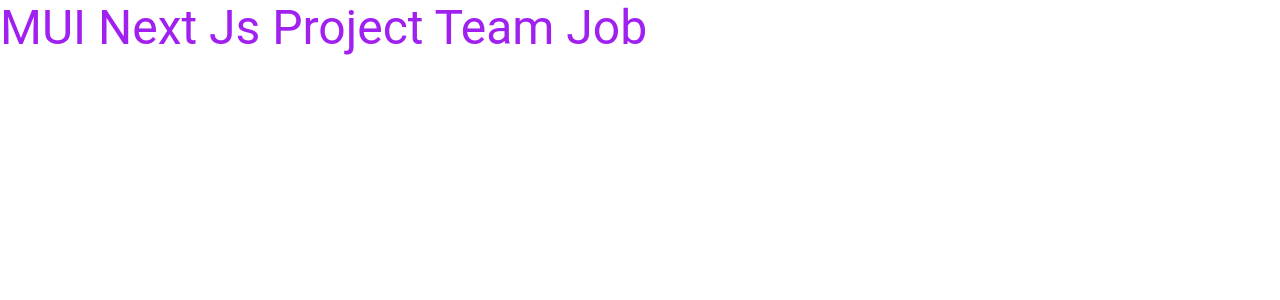
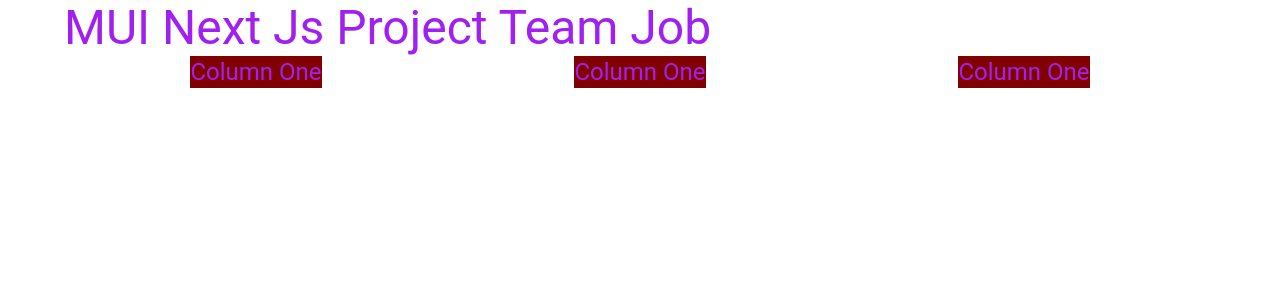
Before and after one commit to naqibiz/team-job-app, a Next.js app: page / in a window 1280 px wide. Shown: the top 300 px of the page. Built offline with nearby package versions, Linux system fonts and the light colour scheme.

Commit message:
fixed changes

```diff
--- a/src/Components/Home.js
+++ b/src/Components/Home.js
@@ -1,12 +1,37 @@
 import React from "react";
 import { theme } from "@/styles/theme";
-import { Typography } from "@mui/material";
+import { Box, Container, Grid, Typography } from "@mui/material";
 
 const HomePage = () => {
   return (
-    <Typography variant="h3" color={theme.palette.info.main}>
-      MUI Next Js Project Team Job
-    </Typography>
+    <Container>
+      <Typography variant="h3" color={theme.palette.info.main}>
+        MUI Next Js Project Team Job
+      </Typography>
+      <Grid container>
+        <Grid md={4} display="flex" justifyContent="center" alignItems="center">
+          <Box sx={{ backgroundColor: theme.palette.primary.main }}>
+            <Typography variant="h5" color={theme.palette.info.main}>
+              Column One
+            </Typography>
+          </Box>
+        </Grid>
+        <Grid md={4} display="flex" justifyContent="center" alignItems="center">
+          <Box sx={{ backgroundColor: theme.palette.primary.main }}>
+            <Typography variant="h5" color={theme.palette.info.main}>
+              Column One
+            </Typography>
+          </Box>
+        </Grid>
+        <Grid md={4} display="flex" justifyContent="center" alignItems="center">
+          <Box sx={{ backgroundColor: theme.palette.primary.main }}>
+            <Typography variant="h5" color={theme.palette.info.main}>
+              Column One
+            </Typography>
+          </Box>
+        </Grid>
+      </Grid>
+    </Container>
   );
 };
 
--- a/src/styles/theme.js
+++ b/src/styles/theme.js
@@ -6,7 +6,7 @@
       main: "#800000",
     },
     secondary: {
-      main: "#FFD700",
+      main: "rgb(0, 82, 73)",
     },
     info: {
       main: "#A020F0",
```
